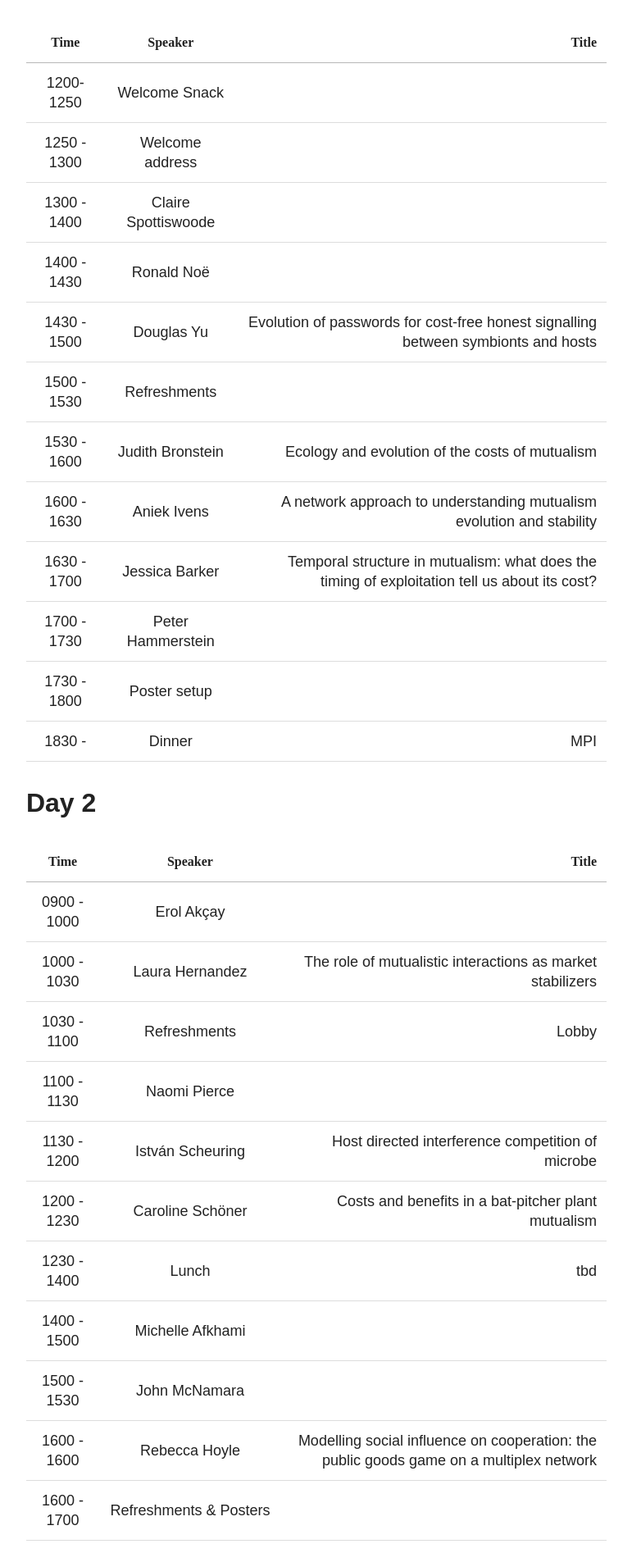
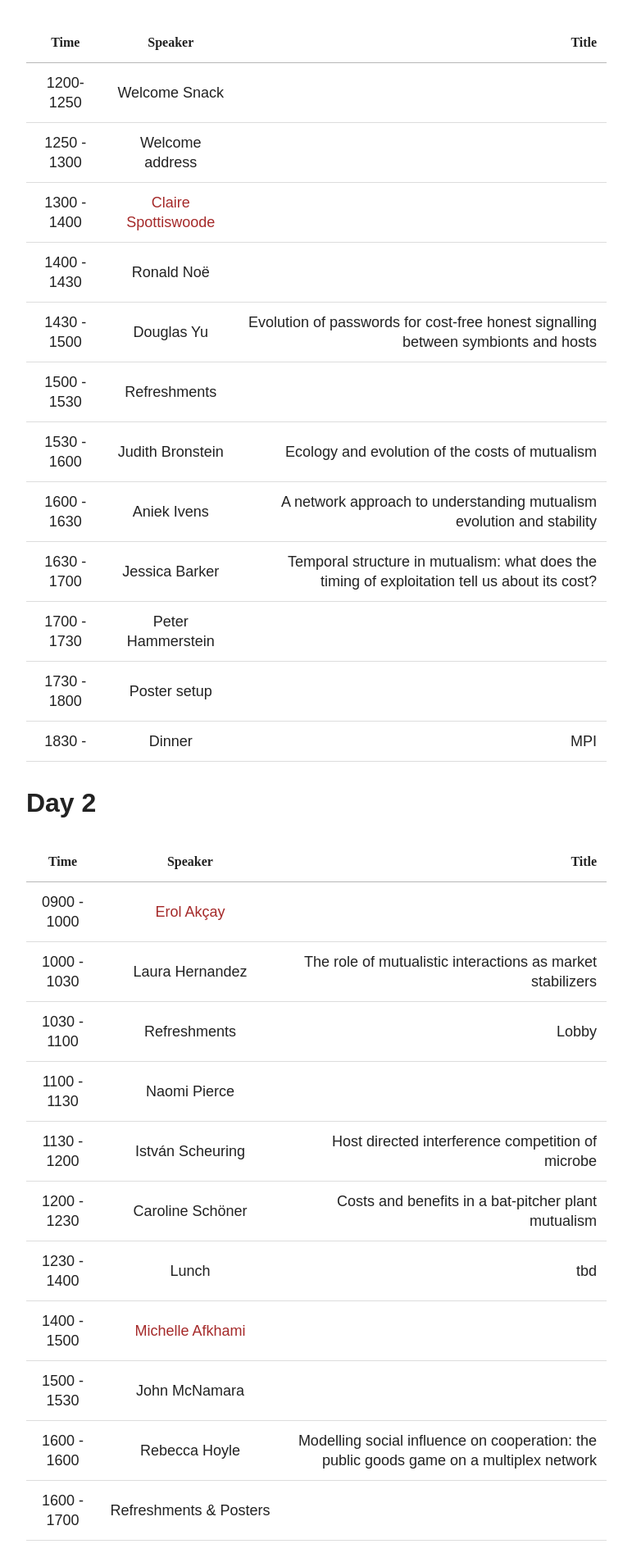
Before and after one commit to bionomics/bionomics, a Jekyll site: the page built from schedule/index.md, in a window 1280 px wide. Shown: the part 796-2690 px from the top of the page at 82% size, without its empty margins (254-1025 px from the left). Built offline with Jekyll 4.4.1, drawn with Linux system fonts in a browser that asks for light colours; nearby versions of some CDN libraries.

Commit message:
plenary links

```diff
--- a/schedule/index.md
+++ b/schedule/index.md
@@ -30,7 +30,7 @@
 |:----------------:|:-------:|--------:|
 | 1200-1250 | Welcome Snack   |   |
 | 1250 - 1300 | Welcome address   |    |
-| 1300 - 1400 | <a href="{{ site.url }}/articles/claire-spottiswoode/">Claire Spottiswoode</a>   |    |
+| 1300 - 1400 | <a href="{{ site.url }}/articles/claire-spottiswoode/" style="color:#a52a2a;" >Claire Spottiswoode</a>   |    |
 | 1400 - 1430 | Ronald Noë  |    |
 | 1430 - 1500 | Douglas Yu   | Evolution of passwords for cost-free honest signalling between symbionts and hosts   |
 | 1500 - 1530 | Refreshments   |    |
@@ -46,14 +46,14 @@
 
 | Time | Speaker | Title |
 |:--------:|:-------:|--------:|
-| 0900 - 1000 | Erol Akçay   |    |
+| 0900 - 1000 | <a href="{{ site.url }}/articles/erol-akcay/" style="color:#a52a2a;" >Erol Akçay</a>   |    |
 | 1000 - 1030 | Laura Hernandez   | The role of mutualistic interactions as market stabilizers    |
 | 1030 - 1100 | Refreshments   | Lobby   |
 | 1100 - 1130 | Naomi Pierce   |    |
 | 1130 - 1200 | István Scheuring   | Host directed interference competition of microbe   |
 | 1200 - 1230 | Caroline Schöner   | Costs and benefits in a bat-pitcher plant mutualism   |
 | 1230 - 1400 | Lunch   |  tbd |
-| 1400 - 1500 | Michelle Afkhami   |    |
+| 1400 - 1500 | <a href="{{ site.url }}/articles/michelle-afkhami/" style="color:#a52a2a;" >Michelle Afkhami </a>  |    |
 | 1500 - 1530 | John McNamara   |    |
 | 1600 - 1600 | Rebecca Hoyle   | Modelling social influence on cooperation: the public goods game on a multiplex network   |
 | 1600 - 1700 | Refreshments & Posters   |    |
@@ -65,14 +65,14 @@
 
 | Time | Speaker | Title |
 |:-----------:|:-------:|--------:|
-| 0900 - 1000 | Olivia Roth   |    |
+| 0900 - 1000 | <a href="{{ site.url }}/articles/olivia-roth/" style="color:#a52a2a;" >Olivia Roth</a>   |    |
 | 1000 - 1030 | Gergely Boza   | The evolution of conditional and context-dependent investments in mutualisms   |
 | 1030 - 1100 | Refreshments   | Lobby  |
 | 1100 - 1130 | Georg Noldeke   | |
 | 1130 - 1200 | Andrés Quiñones   | Modelling learning processes in the cleaner wrasse mutualism |
 | 1200 - 1230 | Yamir Moreno  | The joint influence of competition and mutualism on the biodiversity of mutualistic ecosystems |
 | 1230 - 1400 | Lunch   | MPI |
-| 1400 - 1500 | Megan Fredrickson  | tbd   |
+| 1400 - 1500 | <a href="{{ site.url }}/articles/megan-fredrickson/" style="color:#a52a2a;" >Megan Fredrickson</a>  | tbd   |
 | 1500 - 1530  | Christoph Hauert   | tbd   |
 | 1530 - 1600  | Redouan Bshary   | tbd   |
 | 1600 -  | Closing remarks   | |
```
